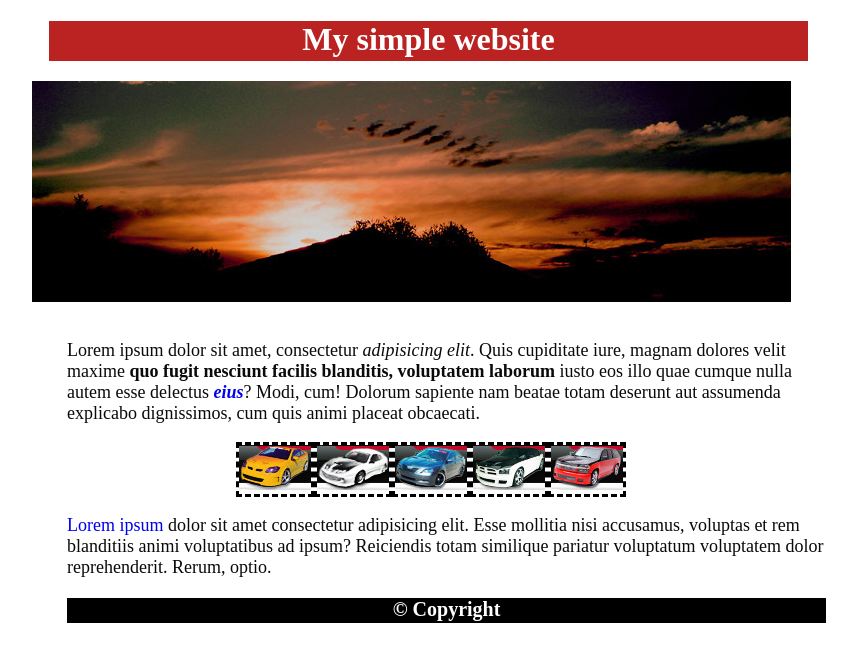
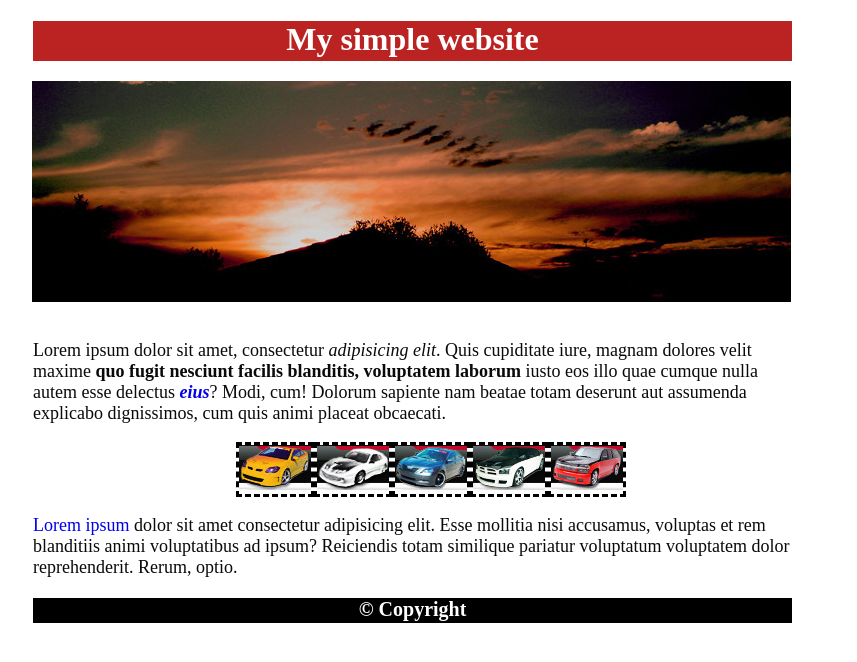
Before and after one commit to Gorinich88/01_simple, a plain HTML site: page index.html in a window 1280 px wide. Shown: the whole page, without its empty margins (229-1086 px from the left). Drawn offline with Linux system fonts and the light colour scheme.

Commit message:
add size2

```diff
--- a/style.css
+++ b/style.css
@@ -1,8 +1,11 @@
 body {
   background-color:#ffffff;
+  margin: 0;
+  max-width: 786px;
+  margin: 0 auto;
 }
 .header {
-  margin-left: 270px;
+  margin-left: 15px;
   width: 759px;
   height: 40px;
   background-color: #BB2222;
@@ -17,7 +20,7 @@ h1 {
   padding: 20px 20px;
 }
 .text {
-  margin-left: 288px;
+  margin-left: 15px;
   width: 759px;
   font-size: 18px;
   color: #0a0a0a;
@@ -34,13 +37,13 @@ li {
   border-style: dashed;
 }
 .text2 {
-  margin-left: 288px;
+  margin-left: 15px;
   width: 759px;
   font-size: 18px;
   color: #0a0a0a;
 }
 .footer {
-  margin-left: 288px;
+  margin-left: 15px;
   width: 759px;
   height: 25px;
   background-color: #000000;
```
